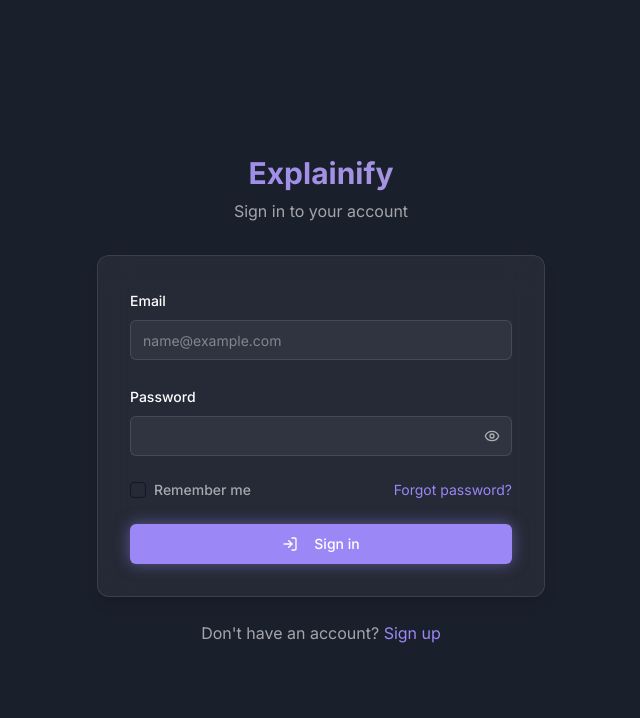
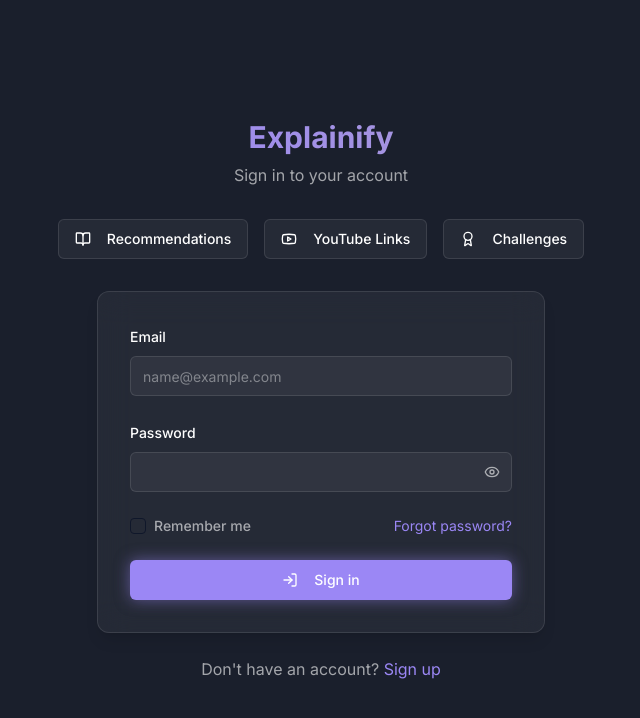
Before and after one commit to ankit609kumar/ExplainME, a React (Vite) app: page /login in a window 1280 px wide. Shown: the top 718 px of the page, without its empty margins (319-959 px from the left). Built offline with nearby package versions, Linux system fonts and the light colour scheme.

Commit message:
feat: Add buttons for resources
Adds buttons to the UI for recommended books, YouTube links, and other resources.

```diff
--- a/src/pages/Login.tsx
+++ b/src/pages/Login.tsx
@@ -1,7 +1,7 @@
 
 import { useState } from "react";
 import { useNavigate } from "react-router-dom";
-import { Eye, EyeOff, LogIn } from "lucide-react";
+import { Eye, EyeOff, LogIn, BookOpen, Youtube, Award } from "lucide-react";
 import { Button } from "@/components/ui/button";
 import { Input } from "@/components/ui/input";
 import { Label } from "@/components/ui/label";
@@ -28,6 +28,34 @@ export default function Login() {
             Explainify
           </h1>
           <p className="text-white/60">Sign in to your account</p>
+        </div>
+
+        {/* Quick Access Buttons */}
+        <div className="flex justify-center gap-4 mb-8">
+          <Button
+            variant="outline"
+            onClick={() => navigate("/recommendations")}
+            className="bg-white/5 border-white/10 text-white hover:bg-white/10"
+          >
+            <BookOpen className="h-4 w-4 mr-2" />
+            Recommendations
+          </Button>
+          <Button
+            variant="outline"
+            onClick={() => navigate("/youtube")}
+            className="bg-white/5 border-white/10 text-white hover:bg-white/10"
+          >
+            <Youtube className="h-4 w-4 mr-2" />
+            YouTube Links
+          </Button>
+          <Button
+            variant="outline"
+            onClick={() => navigate("/challenges")}
+            className="bg-white/5 border-white/10 text-white hover:bg-white/10"
+          >
+            <Award className="h-4 w-4 mr-2" />
+            Challenges
+          </Button>
         </div>
 
         {/* Login Form */}
```
